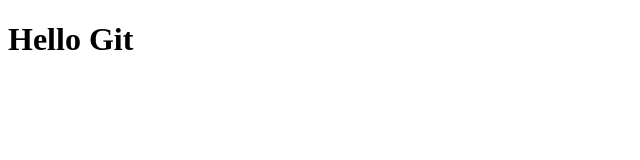
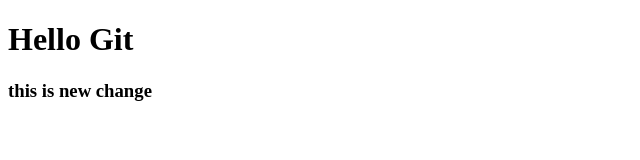
Before and after one commit to Vishwas-Deshpandey/learnGit, a plain HTML site: page index.html in a window 1280 px wide. Shown: the whole page, without its empty margins (0-640 px from the left). Drawn offline with Linux system fonts and the light colour scheme.

Commit message:
Commit Message2

```diff
--- a/index.html
+++ b/index.html
@@ -6,6 +6,7 @@
     <title>Document</title>
 </head>
 <body>
-    <h1>Hello Git</h1>
+    <h1>Hello Git </h1>
+    <h3>this is new change</h3>
 </body>
 </html>
```
